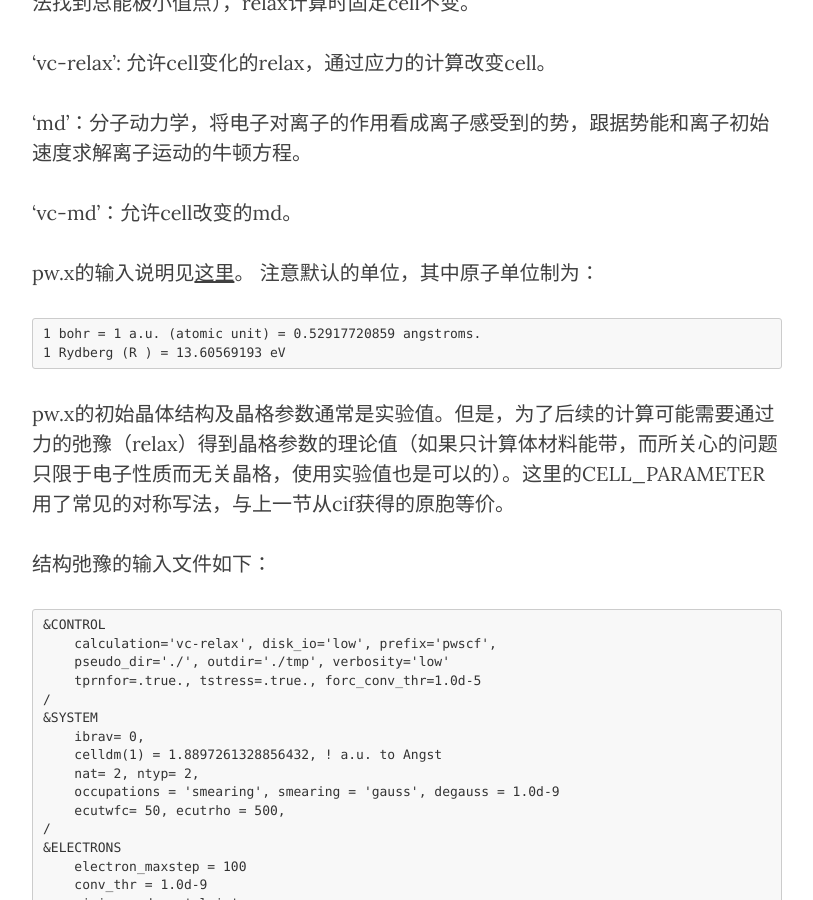
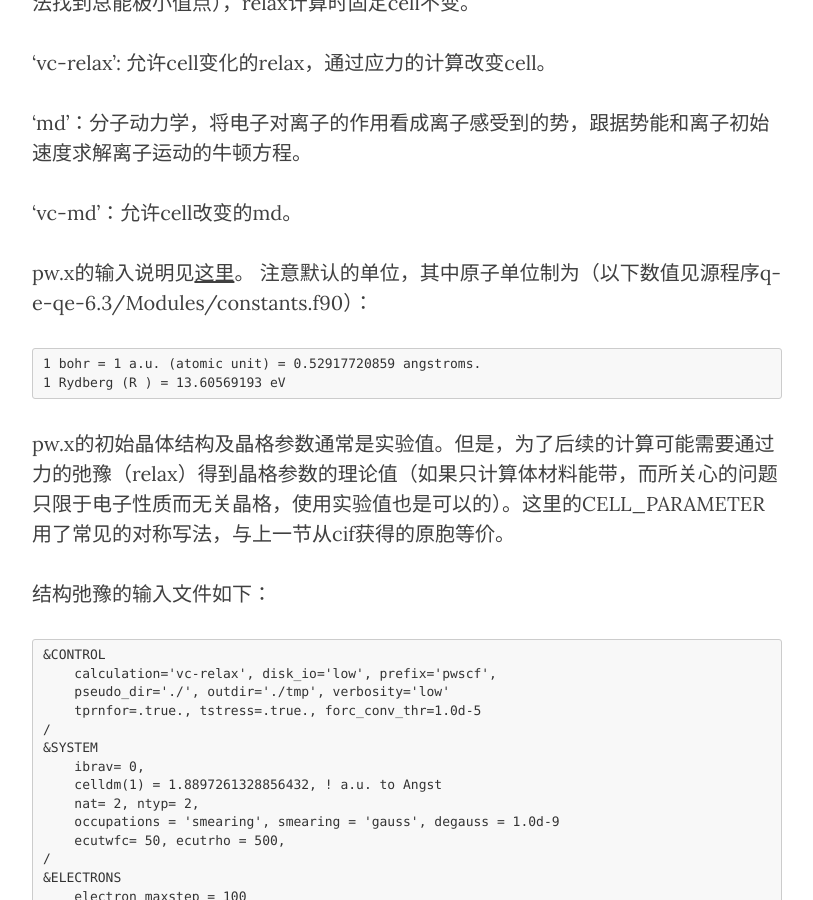
Before and after one commit to yyyu200/DFTbook, a Jekyll site: the page built from _posts/2019-04-01-HandsOn.md, in a window 1280 px wide and 900 px high, scrolled down 4555 px. Shown: the whole window, without its empty margins (233-1046 px from the left). Built offline with Jekyll 4.4.1, drawn with Linux system fonts in a browser that asks for light colours; nearby versions of some CDN libraries; formulas are drawn with MathJax 3; comment, search, counter and statistics services are not loaded.

Commit message:
modify at20190619-09:20:19-aliyun

````diff
--- a/_posts/2019-04-01-HandsOn.md
+++ b/_posts/2019-04-01-HandsOn.md
@@ -107,7 +107,7 @@ pw.x处理的计算包括以下7种类型，在输入文件中用`calculation`
 'vc-md'：允许cell改变的md。
 
 pw.x的输入说明见[这里](https://www.quantum-espresso.org/Doc/INPUT_PW.html)。
-注意默认的单位，其中原子单位制为：
+注意默认的单位，其中原子单位制为（以下数值见源程序q-e-qe-6.3/Modules/constants.f90）：
 
 ```
 1 bohr = 1 a.u. (atomic unit) = 0.52917720859 angstroms.
@@ -914,7 +914,6 @@ matdyn.x通过实空间nq1×nq2×nq3超胞上interatomic force constants计算
     <img src="../../../../../img/gaas_phonon.png" width="1000"/>
 </p>
 
-
 ## 5. 杂化泛函和Wannier函数
 
 HSE06是一种杂化泛函（Hybrid functional），其中交换作用短程部分用GGA和Hatree-Fock的混合，长程部分使用GGA，关联则统一使用GGA。HSE06相对于GGA计算结果，总能和力的准确度有系统性的提升[10]。Wannier基函数是与平面波基函数可以相互变换的完备基，是一种局域轨道基函数[11]。
@@ -1010,9 +1009,7 @@ X 0.50000 -0.50000 0.0000 K 0.37500 -0.37500 0.0000
 K 0.37500 -0.37500 0.0000 G 0.00000  0.00000 0.0000
 end kpoint_path
 
-
 !bands_plot = .true.
-
 
 Begin Unit_Cell_Cart
    2.188890473   2.188890473   0.000000000
@@ -1020,9 +1017,7 @@ Begin Unit_Cell_Cart
    2.188890473   0.000000000   2.188890473
 End Unit_Cell_Cart
 
-
 mp_grid      = 4 4 4
-
 
 begin kpoints
  0.0000000   0.0000000   0.0000000
@@ -1131,13 +1126,11 @@ set xtics ("L"  0.00000,"{/Symbol G}"  1.24296,"X"  2.67820,"K"  3.18564,"{/Symb
     <img src="../../../../../img/sc_hseband.png" width="580"/>
 </p>
 
-
 ## 6. 点缺陷的计算
 缺陷的形成能是含缺陷体系和参考体系之间的总能差值。点缺陷的形成能计算公式为[12]：
 $E^f[X^q] = E_{tot}[X^q]-E_{tot}[bulk]-\sum_i n_i \mu_i + q \left(E_{VBM} + \mu_e \right) + E_{corr} $
 
 等号右边第一项是具有点缺陷$X^q$的超胞的总能，第二项是不含缺陷的超胞总能，$n_i$是两个超胞第i种元素原子个数之差，$\mu_i$是第i种元素的化学势，$E_{VBM}$是价带顶能级位置，$\mu_e$是以价带顶为参考点的电子化学势，$E_{corr}$是有限尺寸修正项。
-
 
 ## References
 
````
